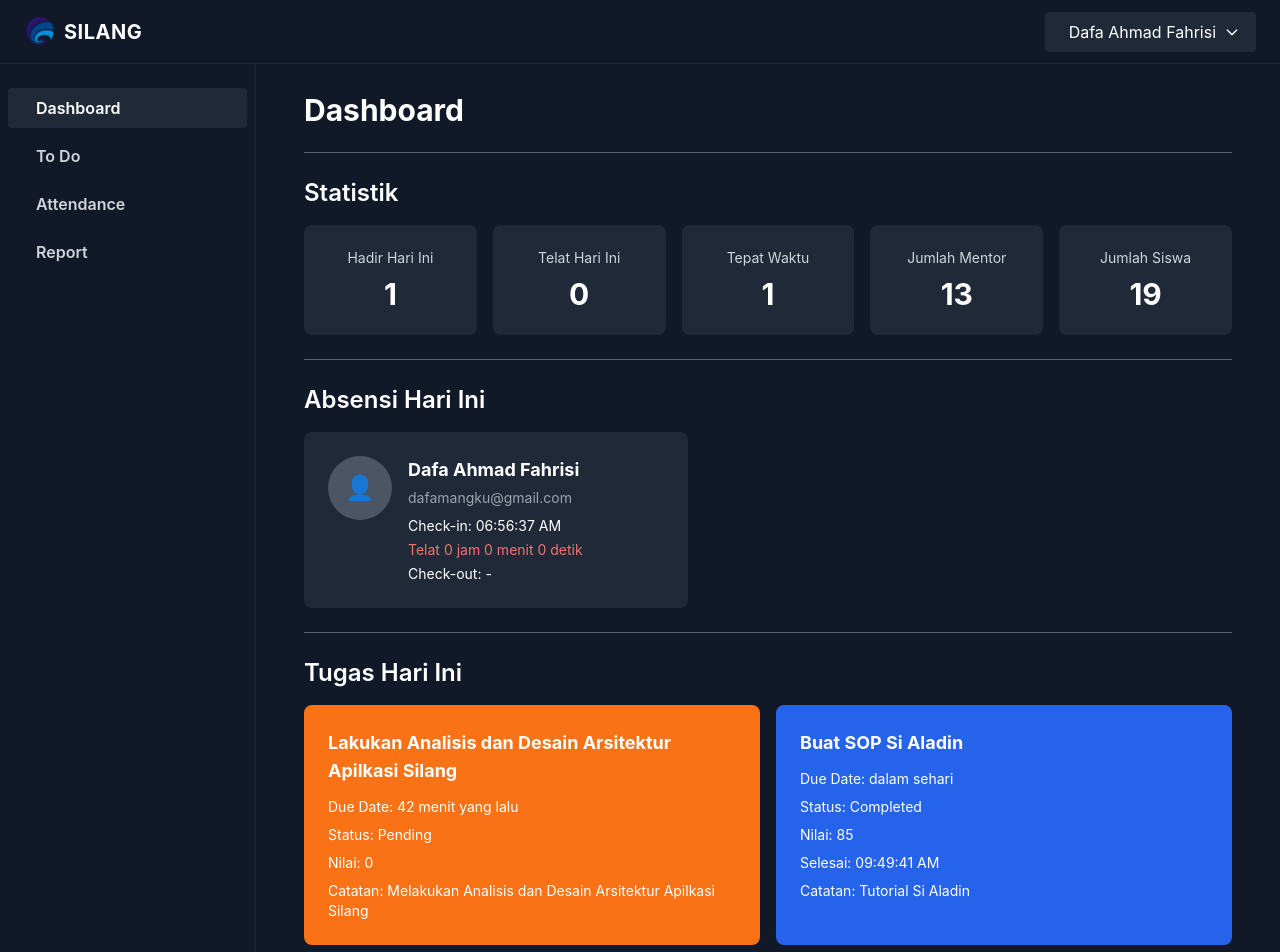
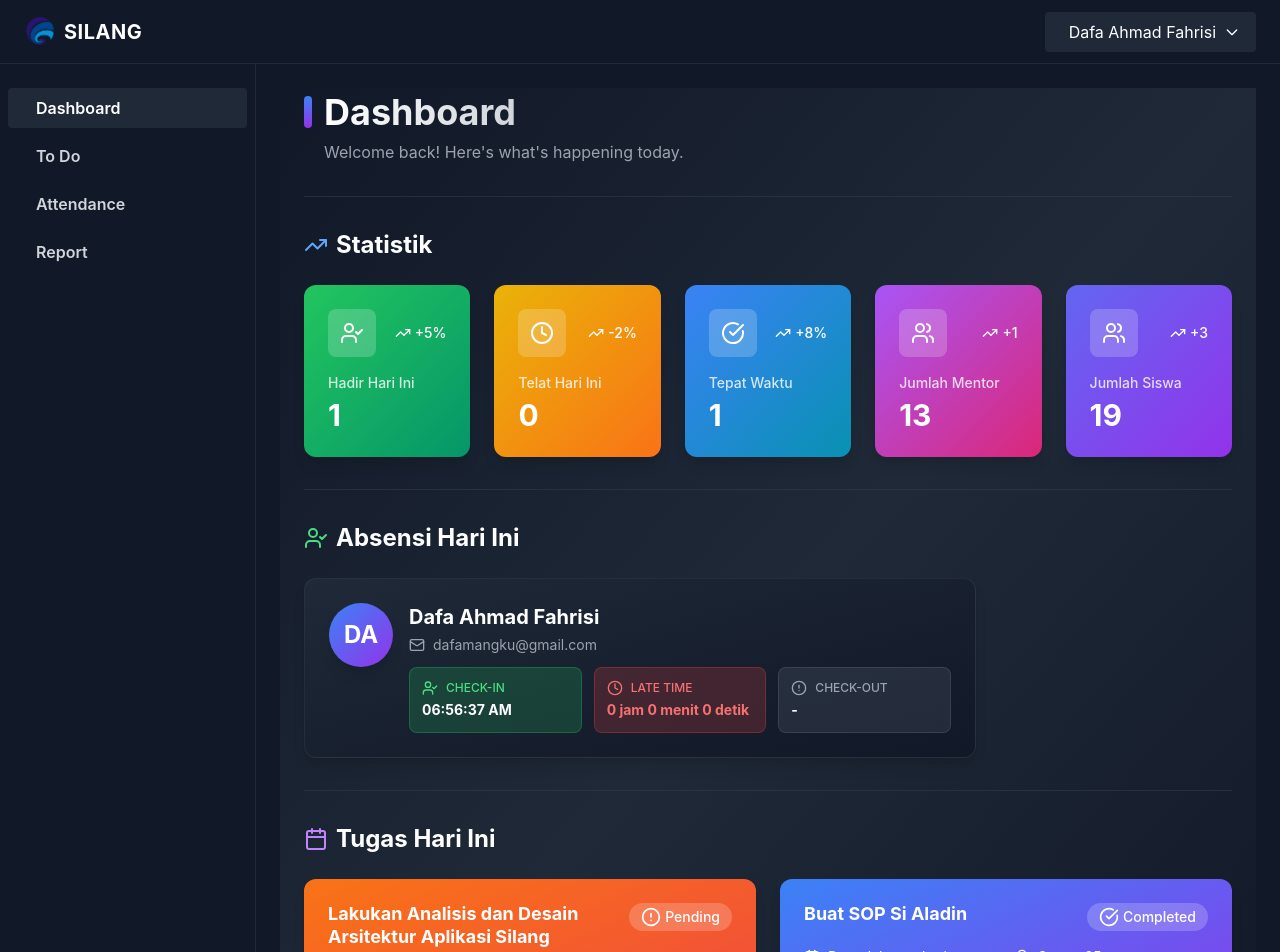
Before and after one commit to DAFAAHMADFAHRISI/Silang-Frontend, a React (Create React App) app: page /DashboardSiswa in a window 1280 px wide. Shown: the top 952 px of the page. Built offline with nearby package versions, Linux system fonts and the light colour scheme.

Commit message:
Update1 DashBoardSiswa

```diff
--- a/package.json
+++ b/package.json
@@ -12,6 +12,7 @@
     "@types/node": "^16.18.126",
     "@types/react": "^19.1.8",
     "@types/react-dom": "^19.1.6",
+    "lucide-react": "^0.525.0",
     "react": "^19.1.0",
     "react-dom": "^19.1.0",
     "react-router-dom": "^7.7.0",
--- a/src/Page/Siswa/Dashboard.tsx
+++ b/src/Page/Siswa/Dashboard.tsx
@@ -1,101 +1,283 @@
-import React from 'react';
+import type React from "react"
+import { Users, UserCheck, Clock, CheckCircle, AlertCircle, Calendar, Mail, Award, TrendingUp } from "lucide-react"
 
-const Divider = () => <div className="border-t border-white/30 my-6 w-full" />;
+interface StatCardProps {
+  title: string
+  value: string | number
+  icon: React.ReactNode
+  color: string
+  trend?: string
+}
 
-const Dashboard: React.FC = () => {
+interface TaskCardProps {
+  title: string
+  dueDate: string
+  status: "pending" | "completed"
+  score: number
+  completedTime?: string
+  notes: string
+}
+
+interface AttendanceCardProps {
+  name: string
+  email: string
+  checkIn: string
+  lateTime: string
+  checkOut: string
+  avatar?: string
+}
+
+const Divider: React.FC = () => <div className="border-t border-gray-700/50 my-8 w-full" />
+
+const StatCard: React.FC<StatCardProps> = ({ title, value, icon, color, trend }) => (
+  <div
+    className={`${color} rounded-xl p-6 transform hover:scale-105 transition-all duration-300 shadow-lg hover:shadow-xl`}
+  >
+    <div className="flex items-center justify-between mb-4">
+      <div className="p-3 bg-white/20 rounded-lg backdrop-blur-sm">{icon}</div>
+      {trend && (
+        <div className="flex items-center text-sm font-medium">
+          <TrendingUp className="w-4 h-4 mr-1" />
+          {trend}
+        </div>
+      )}
+    </div>
+    <div className="space-y-1">
+      <p className="text-white/80 text-sm font-medium">{title}</p>
+      <p className="text-3xl font-bold text-white">{value}</p>
+    </div>
+  </div>
+)
+
+const TaskCard: React.FC<TaskCardProps> = ({ title, dueDate, status, score, completedTime, notes }) => {
+  const statusConfig = {
+    pending: {
+      bg: "bg-gradient-to-br from-orange-500 to-red-500",
+      icon: <AlertCircle className="w-5 h-5" />,
+      statusText: "Pending",
+    },
+    completed: {
+      bg: "bg-gradient-to-br from-blue-500 to-purple-600",
+      icon: <CheckCircle className="w-5 h-5" />,
+      statusText: "Completed",
+    },
+  }
+
+  const config = statusConfig[status]
+
   return (
-    <div className="min-h-screen bg-gray-900 text-white pt-1 px-6 pb-6">
-      {/* Title - match other pages */}
-      <div className="mb-4 mt-0">
-        <h1 className="text-3xl font-bold text-white">Dashboard</h1>
+    <div
+      className={`${config.bg} rounded-xl p-6 text-white shadow-lg hover:shadow-xl transform hover:scale-[1.02] transition-all duration-300`}
+    >
+      <div className="flex items-start justify-between mb-4">
+        <h3 className="font-bold text-lg leading-tight pr-4">{title}</h3>
+        <div className="flex items-center space-x-1 bg-white/20 px-3 py-1 rounded-full text-sm font-medium">
+          {config.icon}
+          <span className="ml-1">{config.statusText}</span>
         </div>
-      <Divider />
+      </div>
 
-      {/* Statistik Section */}
-      <div className="mb-4">
-        <h2 className="text-2xl font-semibold mb-4">Statistik</h2>
-        <div className="grid grid-cols-1 md:grid-cols-5 gap-4">
-          <div className="bg-gray-800 rounded-lg p-4 flex flex-col items-center justify-center min-h-[110px]">
-            <h3 className="text-sm text-gray-300 mb-2 text-center">Hadir Hari Ini</h3>
-            <p className="text-3xl font-bold text-center">1</p>
+      <div className="space-y-3">
+        <div className="grid grid-cols-2 gap-4 text-sm">
+          <div className="flex items-center space-x-2">
+            <Calendar className="w-4 h-4" />
+            <span>Due: {dueDate}</span>
           </div>
-          <div className="bg-gray-800 rounded-lg p-4 flex flex-col items-center justify-center min-h-[110px]">
-            <h3 className="text-sm text-gray-300 mb-2 text-center">Telat Hari Ini</h3>
-            <p className="text-3xl font-bold text-center">0</p>
+          <div className="flex items-center space-x-2">
+            <Award className="w-4 h-4" />
+            <span>Score: {score}</span>
           </div>
-          <div className="bg-gray-800 rounded-lg p-4 flex flex-col items-center justify-center min-h-[110px]">
-            <h3 className="text-sm text-gray-300 mb-2 text-center">Tepat Waktu</h3>
-            <p className="text-3xl font-bold text-center">1</p>
         </div>
-          <div className="bg-gray-800 rounded-lg p-4 flex flex-col items-center justify-center min-h-[110px]">
-            <h3 className="text-sm text-gray-300 mb-2 text-center">Jumlah Mentor</h3>
-            <p className="text-3xl font-bold text-center">13</p>
+
+        {completedTime && (
+          <div className="flex items-center space-x-2 text-sm">
+            <CheckCircle className="w-4 h-4" />
+            <span>Completed: {completedTime}</span>
           </div>
-          <div className="bg-gray-800 rounded-lg p-4 flex flex-col items-center justify-center min-h-[110px]">
-            <h3 className="text-sm text-gray-300 mb-2 text-center">Jumlah Siswa</h3>
-            <p className="text-3xl font-bold text-center">19</p>
+        )}
+
+        <div className="bg-white/10 rounded-lg p-3 backdrop-blur-sm">
+          <p className="text-sm leading-relaxed">{notes}</p>
         </div>
       </div>
     </div>
-      <Divider />
+  )
+}
 
-      {/* Absensi Hari Ini Section */}
-      <div className="mb-2">
-        <h2 className="text-2xl font-semibold mb-4">Absensi Hari Ini</h2>
-        <div className="bg-gray-800 rounded-lg p-6 max-w-sm">
+const AttendanceCard: React.FC<AttendanceCardProps> = ({ name, email, checkIn, lateTime, checkOut }) => (
+  <div className="bg-gradient-to-br from-gray-800 to-gray-900 rounded-xl p-6 shadow-lg hover:shadow-xl transform hover:scale-[1.02] transition-all duration-300 border border-gray-700/50">
     <div className="flex items-start space-x-4">
-            <div className="w-16 h-16 bg-gray-600 rounded-full flex items-center justify-center">
-              <span className="text-2xl">👤</span>
+      <div className="w-16 h-16 bg-gradient-to-br from-blue-500 to-purple-600 rounded-full flex items-center justify-center shadow-lg">
+        <span className="text-2xl font-bold text-white">
+          {name
+            .split(" ")
+            .map((n) => n[0])
+            .join("")
+            .slice(0, 2)}
+        </span>
       </div>
-            <div className="flex-1">
-              <h3 className="font-bold text-lg mb-1">Dafa Ahmad Fahrisi</h3>
-              <p className="text-gray-400 text-sm mb-2">dafamangku@gmail.com</p>
-              <div className="space-y-1">
-                <p className="text-sm">Check-in: 06:56:37 AM</p>
-                <p className="text-red-400 text-sm">Telat 0 jam 0 menit 0 detik</p>
-                <p className="text-sm">Check-out: -</p>
+
+      <div className="flex-1 space-y-3">
+        <div>
+          <h3 className="font-bold text-xl text-white mb-1">{name}</h3>
+          <div className="flex items-center space-x-2 text-gray-400">
+            <Mail className="w-4 h-4" />
+            <span className="text-sm">{email}</span>
+          </div>
+        </div>
+
+        <div className="grid grid-cols-1 sm:grid-cols-3 gap-3">
+          <div className="bg-green-500/20 border border-green-500/30 rounded-lg p-3">
+            <div className="flex items-center space-x-2 mb-1">
+              <UserCheck className="w-4 h-4 text-green-400" />
+              <span className="text-xs font-medium text-green-400">CHECK-IN</span>
+            </div>
+            <p className="text-sm font-bold text-white">{checkIn}</p>
+          </div>
+
+          <div className="bg-red-500/20 border border-red-500/30 rounded-lg p-3">
+            <div className="flex items-center space-x-2 mb-1">
+              <Clock className="w-4 h-4 text-red-400" />
+              <span className="text-xs font-medium text-red-400">LATE TIME</span>
+            </div>
+            <p className="text-sm font-bold text-red-400">{lateTime}</p>
+          </div>
+
+          <div className="bg-gray-500/20 border border-gray-500/30 rounded-lg p-3">
+            <div className="flex items-center space-x-2 mb-1">
+              <AlertCircle className="w-4 h-4 text-gray-400" />
+              <span className="text-xs font-medium text-gray-400">CHECK-OUT</span>
+            </div>
+            <p className="text-sm font-bold text-white">{checkOut}</p>
           </div>
         </div>
       </div>
     </div>
   </div>
+)
+
+const Dashboard: React.FC = () => {
+  const stats = [
+    {
+      title: "Hadir Hari Ini",
+      value: 1,
+      icon: <UserCheck className="w-6 h-6 text-white" />,
+      color: "bg-gradient-to-br from-green-500 to-emerald-600",
+      trend: "+5%",
+    },
+    {
+      title: "Telat Hari Ini",
+      value: 0,
+      icon: <Clock className="w-6 h-6 text-white" />,
+      color: "bg-gradient-to-br from-yellow-500 to-orange-500",
+      trend: "-2%",
+    },
+    {
+      title: "Tepat Waktu",
+      value: 1,
+      icon: <CheckCircle className="w-6 h-6 text-white" />,
+      color: "bg-gradient-to-br from-blue-500 to-cyan-600",
+      trend: "+8%",
+    },
+    {
+      title: "Jumlah Mentor",
+      value: 13,
+      icon: <Users className="w-6 h-6 text-white" />,
+      color: "bg-gradient-to-br from-purple-500 to-pink-600",
+      trend: "+1",
+    },
+    {
+      title: "Jumlah Siswa",
+      value: 19,
+      icon: <Users className="w-6 h-6 text-white" />,
+      color: "bg-gradient-to-br from-indigo-500 to-purple-600",
+      trend: "+3",
+    },
+  ]
+
+  const tasks = [
+    {
+      title: "Lakukan Analisis dan Desain Arsitektur Aplikasi Silang",
+      dueDate: "42 menit yang lalu",
+      status: "pending" as const,
+      score: 0,
+      notes: "Melakukan Analisis dan Desain Arsitektur Aplikasi Silang",
+    },
+    {
+      title: "Buat SOP Si Aladin",
+      dueDate: "dalam sehari",
+      status: "completed" as const,
+      score: 85,
+      completedTime: "09:49:41 AM",
+      notes: "Tutorial Si Aladin",
+    },
+  ]
+
+  return (
+    <div className="min-h-screen bg-gradient-to-br from-gray-900 via-gray-800 to-gray-900 text-white pt-1 px-6 pb-6">
+      {/* Header */}
+      <div className="mb-6 mt-0">
+        <div className="flex items-center space-x-3">
+          <div className="w-2 h-8 bg-gradient-to-b from-blue-500 to-purple-600 rounded-full"></div>
+          <h1 className="text-4xl font-bold bg-gradient-to-r from-white to-gray-300 bg-clip-text text-transparent">
+            Dashboard
+          </h1>
+        </div>
+        <p className="text-gray-400 mt-2 ml-5">Welcome back! Here's what's happening today.</p>
+      </div>
+
       <Divider />
 
-      {/* Tugas Hari Ini Section */}
-      <div className="mb-4">
-        <h2 className="text-2xl font-semibold mb-4">Tugas Hari Ini</h2>
-        <div className="grid grid-cols-1 md:grid-cols-2 gap-4">
-          {/* Pending Task */}
-          <div className="bg-orange-500 rounded-lg p-6">
-            <h3 className="font-bold text-lg mb-3">
-              Lakukan Analisis dan Desain Arsitektur Apilkasi Silang
-            </h3>
-            <div className="space-y-2 text-sm">
-              <p>Due Date: 42 menit yang lalu</p>
-              <p>Status: Pending</p>
-              <p>Nilai: 0</p>
-              <p>Catatan: Melakukan Analisis dan Desain Arsitektur Apilkasi Silang</p>
+      {/* Statistics Section */}
+      <div className="mb-8">
+        <h2 className="text-2xl font-bold mb-6 flex items-center space-x-2">
+          <TrendingUp className="w-6 h-6 text-blue-400" />
+          <span>Statistik</span>
+        </h2>
+        <div className="grid grid-cols-1 md:grid-cols-2 lg:grid-cols-5 gap-6">
+          {stats.map((stat, index) => (
+            <StatCard key={index} {...stat} />
+          ))}
         </div>
       </div>
 
-          {/* Completed Task */}
-          <div className="bg-blue-600 rounded-lg p-6">
-            <h3 className="font-bold text-lg mb-3">
-              Buat SOP Si Aladin
-            </h3>
-            <div className="space-y-2 text-sm">
-              <p>Due Date: dalam sehari</p>
-              <p>Status: Completed</p>
-              <p>Nilai: 85</p>
-              <p>Selesai: 09:49:41 AM</p>
-              <p>Catatan: Tutorial Si Aladin</p>
+      <Divider />
+
+      {/* Today's Attendance Section */}
+      <div className="mb-8">
+        <h2 className="text-2xl font-bold mb-6 flex items-center space-x-2">
+          <UserCheck className="w-6 h-6 text-green-400" />
+          <span>Absensi Hari Ini</span>
+        </h2>
+        <div className="max-w-2xl">
+          <AttendanceCard
+            name="Dafa Ahmad Fahrisi"
+            email="dafamangku@gmail.com"
+            checkIn="06:56:37 AM"
+            lateTime="0 jam 0 menit 0 detik"
+            checkOut="-"
+          />
         </div>
       </div>
+
+      <Divider />
+
+      {/* Today's Tasks Section */}
+      <div className="mb-8">
+        <h2 className="text-2xl font-bold mb-6 flex items-center space-x-2">
+          <Calendar className="w-6 h-6 text-purple-400" />
+          <span>Tugas Hari Ini</span>
+        </h2>
+        <div className="grid grid-cols-1 lg:grid-cols-2 gap-6">
+          {tasks.map((task, index) => (
+            <TaskCard key={index} {...task} />
+          ))}
         </div>
       </div>
+
       <Divider />
     </div>
-  );
-};
+  )
+}
 
-export default Dashboard;
+export default Dashboard
--- a/src/Page/Siswa/Todo.tsx
+++ b/src/Page/Siswa/Todo.tsx
@@ -1,4 +1,6 @@
 import React from 'react';
+
+const Divider = () => <div className="border-t border-white/30 my-6 w-full" />;
 
 const tasks = [
   {
@@ -46,7 +48,7 @@ const tasks = [
 
 const Todo: React.FC = () => {
   return (
-    <div>
+    <div className="min-h-screen bg-gray-900 text-white pt-1 px-6 pb-6">
       <div className="flex flex-col md:flex-row md:items-center md:justify-between mb-6 gap-4">
         <h1 className="text-3xl font-bold text-white">To Do Management</h1>
         <div className="flex flex-1 md:justify-end gap-2 items-center">
@@ -68,6 +70,7 @@ const Todo: React.FC = () => {
           </button>
         </div>
       </div>
+      <Divider />
       <div className="grid grid-cols-1 md:grid-cols-3 gap-6 mb-8">
         {tasks.map((task, idx) => (
           <div key={idx} className="bg-gray-900 border border-gray-700 rounded-xl p-6 text-white flex flex-col">
@@ -129,6 +132,7 @@ const Todo: React.FC = () => {
           </div>
         ))}
       </div>
+      <Divider />
       {/* Pagination and Rows */}
       <div className="flex flex-col md:flex-row md:items-center md:justify-between gap-4">
         <div className="flex items-center gap-2">
```
Also changed, not shown: src/Page/Siswa/Attendance.tsx (+6 -1 lines), src/Page/Siswa/Report.tsx (+6 -1 lines), 1 other file (tests, documents, lock files or other folders). Lines whose indentation alone changed are shown as unchanged.
